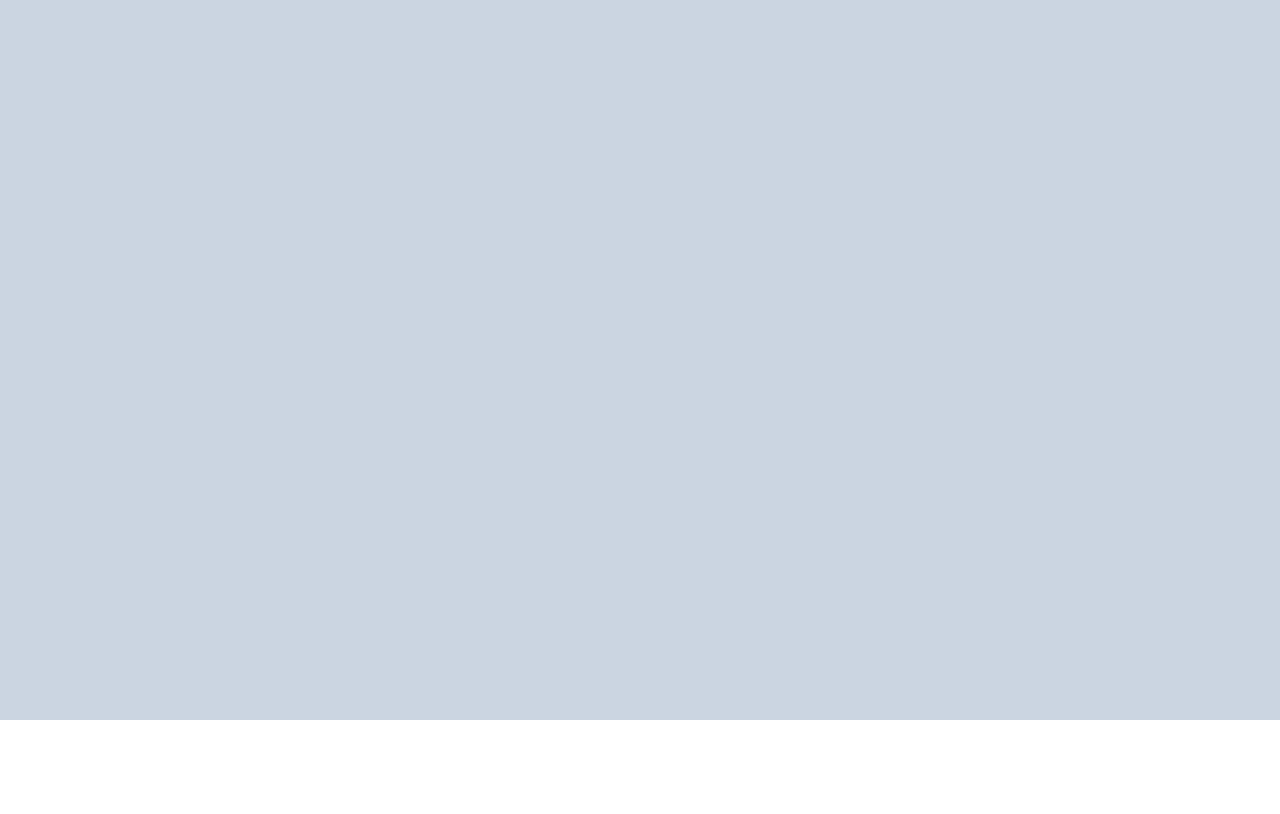
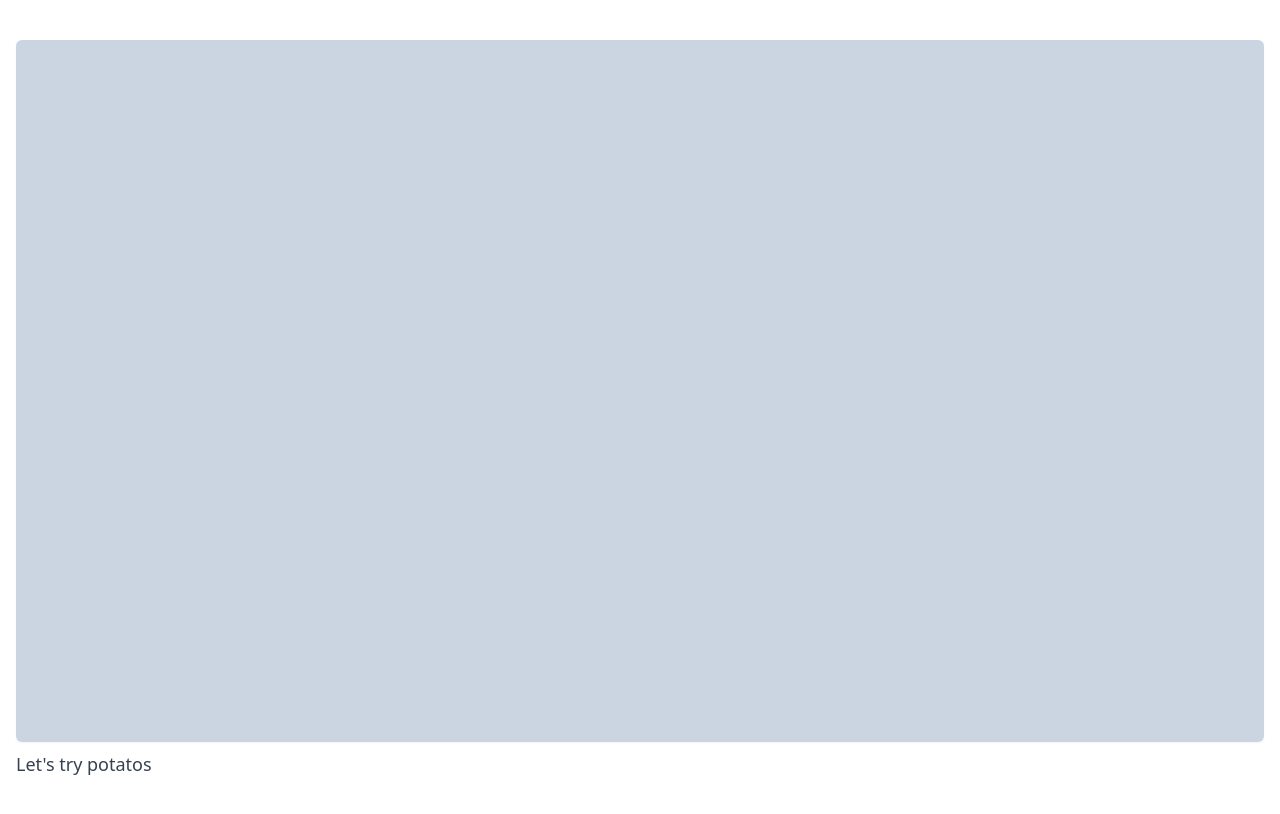
Before and after one commit to blkluv/next_carrot_market, a Next.js app: page /live in a window 1280 px wide. Shown: the top 814 px of the page. Built offline with nearby package versions, Linux system fonts and the light colour scheme.

Commit message:
Video가 나올 공간을 표시

```diff
--- a/src/pages/live.tsx
+++ b/src/pages/live.tsx
@@ -2,9 +2,12 @@ import type { NextPage } from "next";
 
 const Live: NextPage = () => {
   return (
-    <div>
+    <div className="px-4 py-10">
       <div>
-        <div className="w-full bg-slate-300 aspect-video" />
+        <div className="w-full rounded-md shadow-sm bg-slate-300 aspect-video" />
+        <h3 className="mt-2 text-lg font-medium text-gray-700">
+          Let's try potatos
+        </h3>
       </div>
     </div>
   );
```
